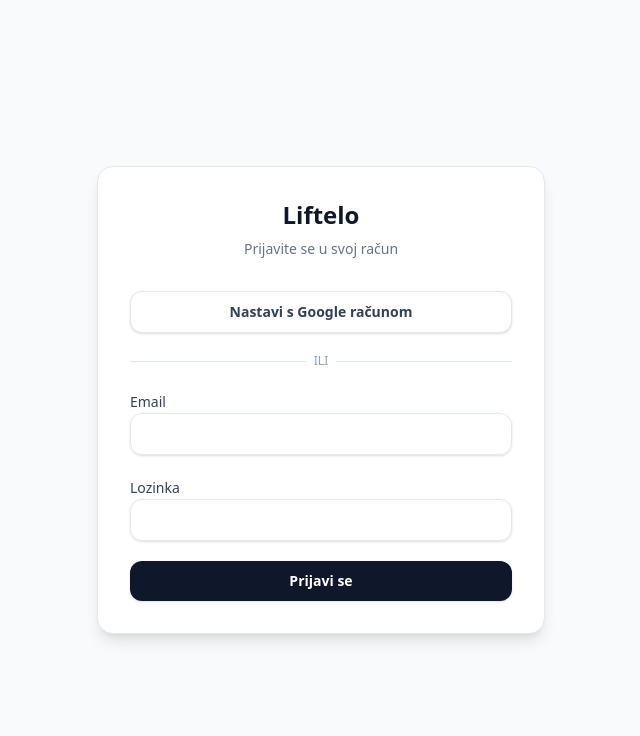
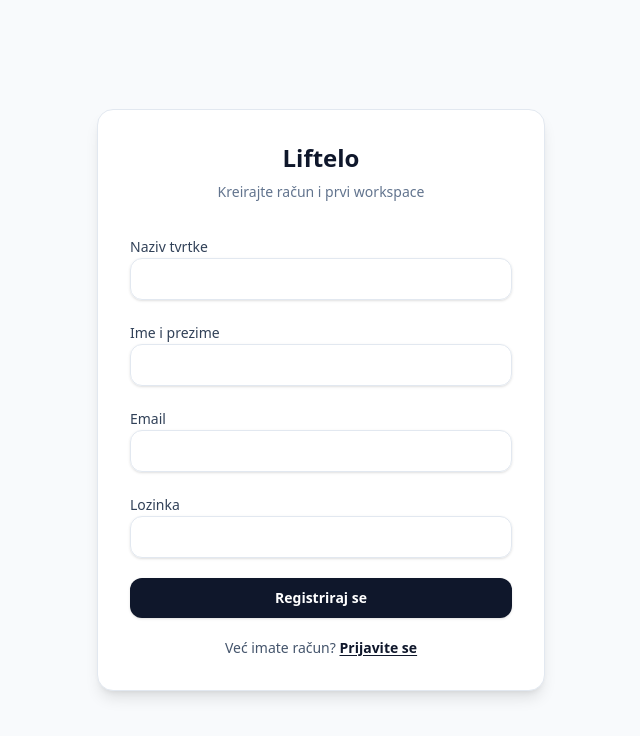
Before and after one commit to mariobut22/liftelo, a React (Vite) app in the folder frontend/: page /register in a window 1280 px wide. Before the commit this address led to /login. Shown: the top 736 px of the page, without its empty margins (319-959 px from the left). Built offline with nearby package versions, Linux system fonts and the light colour scheme; no server answers.

Commit message:
feat(auth): add register page and social login icons

```diff
--- a/frontend/src/app/App.tsx
+++ b/frontend/src/app/App.tsx
@@ -12,6 +12,7 @@
 import Locations from '../pages/Locations'
 import LocationDetailPage from '../pages/LocationDetail'
 import Login from '../pages/Login'
+import Register from '../pages/Register'
 import ProjectDetailPage from '../pages/ProjectDetail'
 import Projects from '../pages/Projects'
 import Rms from '../pages/Rms'
@@ -52,6 +53,7 @@
       <span style={{ display: 'none' }}>{t('appName')}</span>
       <Routes>
         <Route path="/login" element={<Login />} />
+        <Route path="/register" element={<Register />} />
         <Route path="/activate" element={<SetPassword />} />
         <Route path="/accept-invite" element={<AcceptInvite />} />
         <Route
--- a/frontend/src/pages/Login.tsx
+++ b/frontend/src/pages/Login.tsx
@@ -3,6 +3,38 @@
 
 import api from '../services/api'
 import useAuthStore from '../store/authStore'
+
+function GoogleIcon() {
+  return (
+    <svg aria-hidden="true" className="h-4 w-4" viewBox="0 0 24 24">
+      <path
+        fill="#EA4335"
+        d="M12 10.2v3.9h5.5c-.2 1.2-.9 2.2-1.9 2.9l3 2.3c1.7-1.6 2.8-3.9 2.8-6.8 0-.6-.1-1.2-.2-1.8H12z"
+      />
+      <path
+        fill="#34A853"
+        d="M12 22c2.5 0 4.5-.8 6-2.2l-3-2.3c-.8.5-1.9.9-3 .9-2.3 0-4.2-1.5-4.9-3.6H4v2.3C5.5 20.1 8.5 22 12 22z"
+      />
+      <path
+        fill="#4A90E2"
+        d="M7.1 14.8c-.2-.5-.3-1.1-.3-1.8s.1-1.3.3-1.8V8.9H4C3.4 10 3 11 3 12s.4 2 .9 3.1l3.2-2.3z"
+      />
+      <path
+        fill="#FBBC05"
+        d="M12 6.6c1.3 0 2.5.5 3.4 1.3l2.5-2.5C16.5 4 14.5 3 12 3 8.5 3 5.5 4.9 4 7.9l3.2 2.3c.7-2.1 2.6-3.6 4.8-3.6z"
+      />
+    </svg>
+  )
+}
+
+function AppleIcon() {
+  return (
+    <svg aria-hidden="true" className="h-4 w-4" viewBox="0 0 24 24" fill="currentColor">
+      <path d="M16.8 12.6c0-2 1.6-3 1.7-3.1-1-1.5-2.7-1.7-3.2-1.7-1.3-.1-2.5.8-3.2.8-.7 0-1.8-.8-2.9-.8-1.5 0-2.9.9-3.7 2.2-1.6 2.8-.4 6.9 1.1 9.1.7 1.1 1.6 2.3 2.8 2.2 1.1 0 1.6-.7 2.9-.7 1.4 0 1.8.7 2.9.7 1.2 0 2-.9 2.7-2 .9-1.3 1.3-2.6 1.3-2.7-.1 0-2.5-1-2.5-4.1z" />
+      <path d="M14.5 6.4c.6-.7 1.1-1.7 1-2.7-.9 0-1.9.6-2.5 1.3-.6.6-1.1 1.7-1 2.6 1 0 1.9-.5 2.5-1.2z" />
+    </svg>
+  )
+}
 
 function Login() {
   const navigate = useNavigate()
@@ -87,9 +119,21 @@
             onClick={() => {
               window.location.href = '/api/auth/google/start?return_to=/dashboard/home'
             }}
-            className="flex w-full items-center justify-center rounded-xl border border-slate-200 bg-white px-4 py-2.5 text-sm font-semibold text-slate-700 shadow-sm transition hover:bg-slate-50"
+            className="flex w-full items-center justify-center gap-2 rounded-xl border border-slate-200 bg-white px-4 py-2.5 text-sm font-semibold text-slate-700 shadow-sm transition hover:bg-slate-50"
           >
-            Nastavi s Google računom
+            <GoogleIcon />
+            Nastavi s Google
+          </button>
+
+          <button
+            type="button"
+            onClick={() => {
+              window.location.href = '/api/auth/apple/start?return_to=/dashboard/home'
+            }}
+            className="flex w-full items-center justify-center gap-2 rounded-xl border border-slate-200 bg-slate-900 px-4 py-2.5 text-sm font-semibold text-white shadow-sm transition hover:bg-slate-800"
+          >
+            <AppleIcon />
+            Nastavi s Apple
           </button>
 
           <div className="relative">
@@ -152,6 +196,17 @@
           >
             {submitting ? 'Prijava...' : 'Prijavi se'}
           </button>
+
+          <div className="text-center text-sm text-slate-600">
+            Novi ste na Liftelo?{' '}
+            <button
+              type="button"
+              onClick={() => navigate('/register')}
+              className="font-semibold text-slate-900 underline underline-offset-2"
+            >
+              Registriraj se
+            </button>
+          </div>
         </form>
       </div>
     </div>
--- /dev/null
+++ b/frontend/src/pages/Register.tsx
@@ -0,0 +1,142 @@
+import { useState } from 'react'
+import { useNavigate } from 'react-router-dom'
+
+import api from '../services/api'
+import useAuthStore from '../store/authStore'
+
+function Register() {
+  const navigate = useNavigate()
+  const fetchSession = useAuthStore((state) => state.fetchSession)
+  const fetchCompanies = useAuthStore((state) => state.fetchCompanies)
+  const [companyName, setCompanyName] = useState('')
+  const [fullName, setFullName] = useState('')
+  const [email, setEmail] = useState('')
+  const [password, setPassword] = useState('')
+  const [error, setError] = useState<string | null>(null)
+  const [submitting, setSubmitting] = useState(false)
+
+  const handleSubmit = async (event: React.FormEvent<HTMLFormElement>) => {
+    event.preventDefault()
+    setSubmitting(true)
+    setError(null)
+
+    try {
+      await api.post('/api/signup', {
+        company_name: companyName,
+        full_name: fullName,
+        email,
+        password,
+      })
+
+      await fetchSession()
+      await fetchCompanies()
+      navigate('/dashboard', { replace: true })
+    } catch (requestError) {
+      const fallback = 'Registracija nije uspjela. Provjerite podatke i pokušajte ponovno.'
+      const apiError =
+        (requestError as { response?: { data?: { error?: string } } })?.response?.data?.error || fallback
+      setError(apiError)
+    } finally {
+      setSubmitting(false)
+    }
+  }
+
+  return (
+    <div className="flex min-h-screen items-center justify-center bg-slate-50 px-4">
+      <div className="w-full max-w-md rounded-2xl border border-slate-200 bg-white p-8 shadow-lg">
+        <div className="mb-8 text-center">
+          <div className="text-2xl font-semibold text-slate-900">Liftelo</div>
+          <p className="mt-2 text-sm text-slate-500">Kreirajte račun i prvi workspace</p>
+        </div>
+
+        <form className="space-y-5" onSubmit={handleSubmit}>
+          <div className="space-y-2">
+            <label className="text-sm font-medium text-slate-700" htmlFor="company_name">
+              Naziv tvrtke
+            </label>
+            <input
+              id="company_name"
+              name="company_name"
+              value={companyName}
+              onChange={(event) => setCompanyName(event.target.value)}
+              className="w-full rounded-xl border border-slate-200 px-4 py-2.5 text-sm text-slate-900 shadow-sm focus:border-slate-400 focus:outline-none focus:ring-2 focus:ring-slate-200"
+              required
+            />
+          </div>
+
+          <div className="space-y-2">
+            <label className="text-sm font-medium text-slate-700" htmlFor="full_name">
+              Ime i prezime
+            </label>
+            <input
+              id="full_name"
+              name="full_name"
+              value={fullName}
+              onChange={(event) => setFullName(event.target.value)}
+              className="w-full rounded-xl border border-slate-200 px-4 py-2.5 text-sm text-slate-900 shadow-sm focus:border-slate-400 focus:outline-none focus:ring-2 focus:ring-slate-200"
+              required
+            />
+          </div>
+
+          <div className="space-y-2">
+            <label className="text-sm font-medium text-slate-700" htmlFor="email">
+              Email
+            </label>
+            <input
+              id="email"
+              name="email"
+              type="email"
+              autoComplete="email"
+              value={email}
+              onChange={(event) => setEmail(event.target.value)}
+              className="w-full rounded-xl border border-slate-200 px-4 py-2.5 text-sm text-slate-900 shadow-sm focus:border-slate-400 focus:outline-none focus:ring-2 focus:ring-slate-200"
+              required
+            />
+          </div>
+
+          <div className="space-y-2">
+            <label className="text-sm font-medium text-slate-700" htmlFor="password">
+              Lozinka
+            </label>
+            <input
+              id="password"
+              name="password"
+              type="password"
+              autoComplete="new-password"
+              minLength={8}
+              value={password}
+              onChange={(event) => setPassword(event.target.value)}
+              className="w-full rounded-xl border border-slate-200 px-4 py-2.5 text-sm text-slate-900 shadow-sm focus:border-slate-400 focus:outline-none focus:ring-2 focus:ring-slate-200"
+              required
+            />
+          </div>
+
+          {error ? (
+            <div className="rounded-xl border border-rose-200 bg-rose-50 px-4 py-3 text-sm text-rose-600">{error}</div>
+          ) : null}
+
+          <button
+            type="submit"
+            disabled={submitting}
+            className="flex w-full items-center justify-center rounded-xl bg-slate-900 px-4 py-2.5 text-sm font-semibold text-white shadow-sm transition hover:bg-slate-800 disabled:cursor-not-allowed disabled:opacity-70"
+          >
+            {submitting ? 'Registracija...' : 'Registriraj se'}
+          </button>
+
+          <div className="text-center text-sm text-slate-600">
+            Već imate račun?{' '}
+            <button
+              type="button"
+              onClick={() => navigate('/login')}
+              className="font-semibold text-slate-900 underline underline-offset-2"
+            >
+              Prijavite se
+            </button>
+          </div>
+        </form>
+      </div>
+    </div>
+  )
+}
+
+export default Register
```
Also changed, not shown: 1 other file (tests, documents, lock files or other folders).
